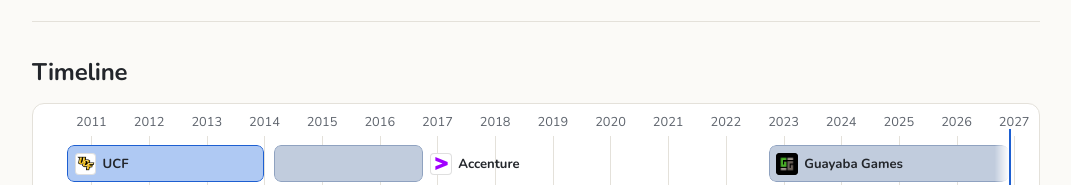
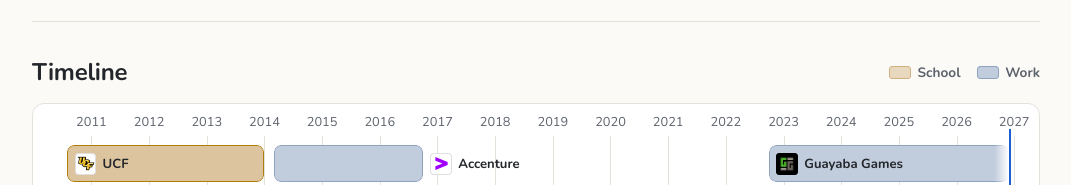
Before and after one commit to leohanon/leohanon.github.io, a website built with Vite: page index.html in a window 1280 px wide. Shown: the part 282-467 px from the top of the page, without its empty margins (104-1175 px from the left). Built offline with nearby package versions, Linux system fonts and the light colour scheme.

Commit message:
Color school differently on the timeline and add a legend
Co-Authored-By: Claude Opus 5.5 <noreply@anthropic.com>

```diff
--- a/src/main.js
+++ b/src/main.js
@@ -37,7 +37,7 @@ function header() {
 }
 
 /* ---------- Timeline: one track, overlapping roles stack into rows ---------- */
-const ENTRIES = [...experience, { ...education, role: education.degree, org: education.school }];
+const ENTRIES = [...experience, { ...education, role: education.degree, org: education.school, kind: "school" }];
 // Equal breathing room on both ends: a few months before the first start and after today.
 const FROM = Math.min(...ENTRIES.map((e) => months(e.start))) - 3;
 const TO = months(TODAY) + 3;
@@ -78,7 +78,8 @@ function timelineTrack(variant) {
       side === "in"
         ? ""
         : `<span class="tl-ext" aria-hidden="true" style="${side === "left" ? `right:${100 - left}%` : `left:${left + width}%`}">${label}</span>`;
-    return `<a class="tl-bar${ongoing}" data-ref="${e.id}" href="#${e.id}" style="left:${left}%;width:${width}%" title="${esc(title)}" aria-label="${esc(title)}">
+    const kind = e.kind === "school" ? " is-school" : "";
+    return `<a class="tl-bar${ongoing}${kind}" data-ref="${e.id}" href="#${e.id}" style="left:${left}%;width:${width}%" title="${esc(title)}" aria-label="${esc(title)}">
         <span class="seg-part"></span>${side === "in" ? `<span class="tl-inner">${label}</span>` : ""}</a>${outside}`;
   };
 
@@ -101,7 +102,13 @@ function timelineTrack(variant) {
 function timeline() {
   return `
   <section id="timeline" aria-labelledby="timeline-h">
-    <h2 id="timeline-h">Timeline</h2>
+    <div class="section-head">
+      <h2 id="timeline-h">Timeline</h2>
+      <ul class="tl-legend" aria-label="Legend">
+        <li><span class="key is-school" aria-hidden="true"></span>School</li>
+        <li><span class="key" aria-hidden="true"></span>Work</li>
+      </ul>
+    </div>
     <div class="tl-scroll tl-wide" tabindex="0" role="region" aria-label="Career timeline">
       ${timelineTrack("full")}
     </div>
--- a/src/style.css
+++ b/src/style.css
@@ -16,6 +16,8 @@
   --client-light: #b0650c;
   --client-dark: #f0a64a;
   --product-light: #2f7d55;
+  --school-light: #b07d0a;
+  --school-dark: #f0c24a;
   --product-dark: #6fcf9a;
 
   --bg: var(--bg-light);
@@ -27,6 +29,7 @@
   --job: var(--job-light);
   --client: var(--client-light);
   --product: var(--product-light);
+  --school: var(--school-light);
 
   @media (prefers-color-scheme: dark) {
     --bg: var(--bg-dark);
@@ -38,6 +41,7 @@
     --job: var(--job-dark);
     --client: var(--client-dark);
     --product: var(--product-dark);
+    --school: var(--school-dark);
   }
 
   @supports (color: light-dark(white, black)) {
@@ -50,6 +54,7 @@
     --job: light-dark(var(--job-light), var(--job-dark));
     --client: light-dark(var(--client-light), var(--client-dark));
     --product: light-dark(var(--product-light), var(--product-dark));
+    --school: light-dark(var(--school-light), var(--school-dark));
   }
 
   color-scheme: light dark;
@@ -336,3 +341,16 @@ h3 { margin: 0; font-size: 1.1rem; line-height: 1.3; }
 
 /* Leave room for the sticky bar when jumping to a section. */
 .exp, .card, #education { scroll-margin-top: 7.5rem; }
+
+/* ---------- School vs work ---------- */
+.tl-bar.is-school .seg-part { background: color-mix(in oklab, var(--school) 30%, var(--surface)); border-color: color-mix(in oklab, var(--school) 60%, var(--surface)); }
+.tl-bar.is-school.is-active .seg-part { background: color-mix(in oklab, var(--school) 45%, var(--surface)); border-color: var(--school); }
+#timeline .section-head { margin-bottom: 0.75rem; }
+.tl-legend { list-style: none; margin: 0; padding: 0; display: flex; gap: 1rem; color: var(--muted); font-size: 0.85rem; font-weight: 700; }
+.tl-legend li { display: flex; align-items: center; gap: 0.4rem; }
+.tl-legend .key {
+  width: 1.4rem; height: 0.8rem; border-radius: 3px;
+  background: color-mix(in oklab, var(--job) 30%, var(--surface));
+  border: 1px solid color-mix(in oklab, var(--job) 55%, var(--surface));
+}
+.tl-legend .key.is-school { background: color-mix(in oklab, var(--school) 30%, var(--surface)); border-color: color-mix(in oklab, var(--school) 60%, var(--surface)); }
```
